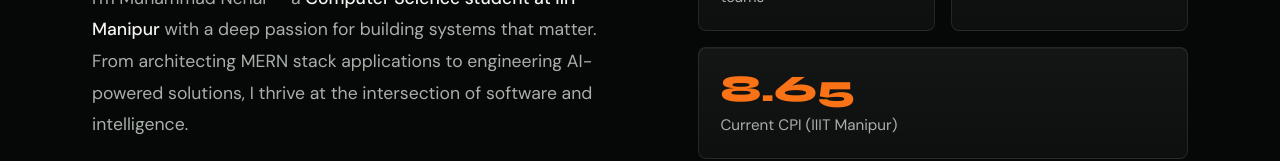
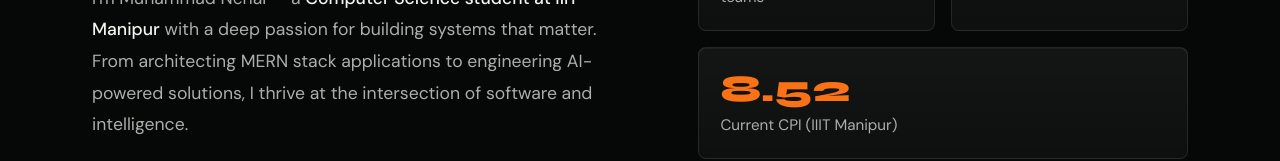
Before and after one commit to imnehal360/portfolio, a Next.js app: page / in a window 1280 px wide. Shown: the part 1262-1423 px from the top of the page. Built offline with nearby package versions, Linux system fonts and the light colour scheme.

Commit message:
chore: update CPI stat and format experience heading

```diff
--- a/components/about/About.jsx
+++ b/components/about/About.jsx
@@ -102,7 +102,7 @@ export default function About() {
               <div className="stat-label">CodeChef Rating — consistently improving</div>
             </div>
             <div className="stat-card">
-              <AnimatedCounter target={8.65} isDecimal={true} />
+              <AnimatedCounter target={8.52} isDecimal={true} />
               <div className="stat-label">Current CPI (IIIT Manipur)</div>
             </div>
           </div>
--- a/components/experience/Experience.jsx
+++ b/components/experience/Experience.jsx
@@ -28,7 +28,7 @@ export default function Experience() {
       <div className="section-inner">
         <div className="reveal">
           <div className="section-label">Career</div>
-          <h2 className="section-title">Professional<br/><span>Experience</span></h2>
+          <h2 className="section-title">Professional<br /><span>Experience</span></h2>
           <div className="glow-line"></div>
         </div>
         <div className="experience-list">
```
